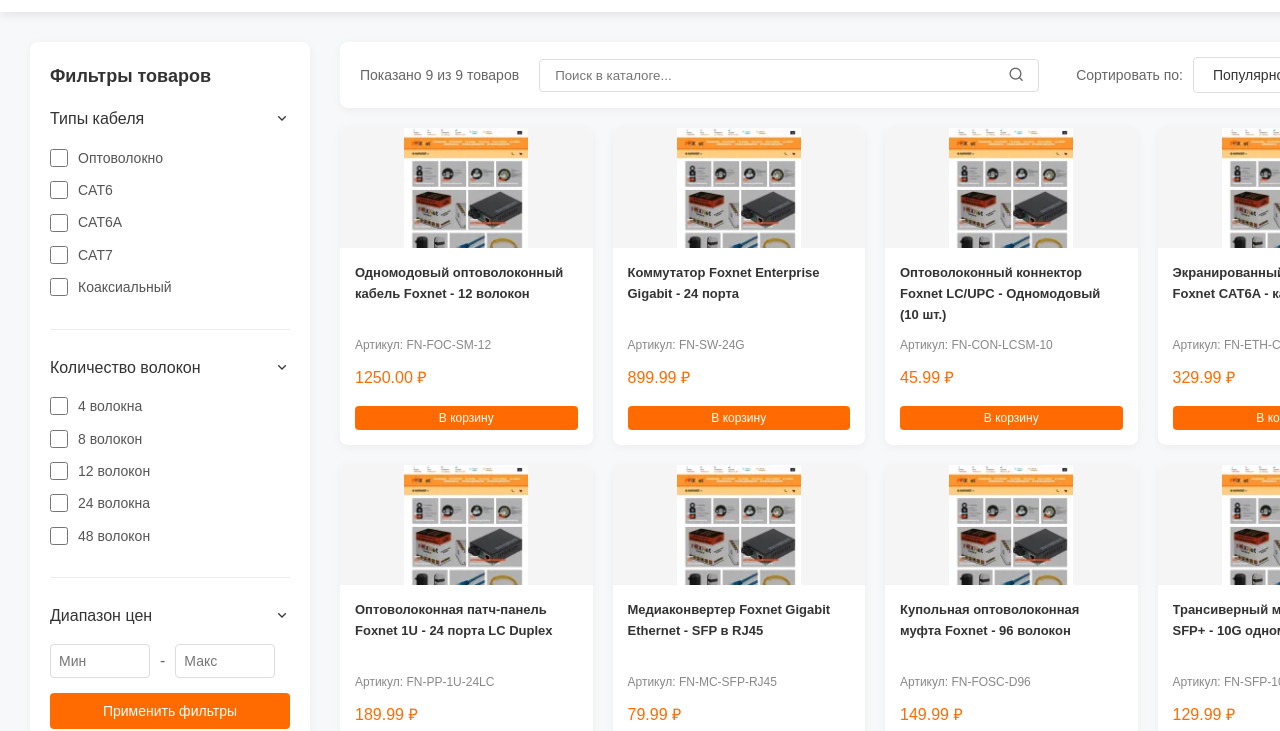
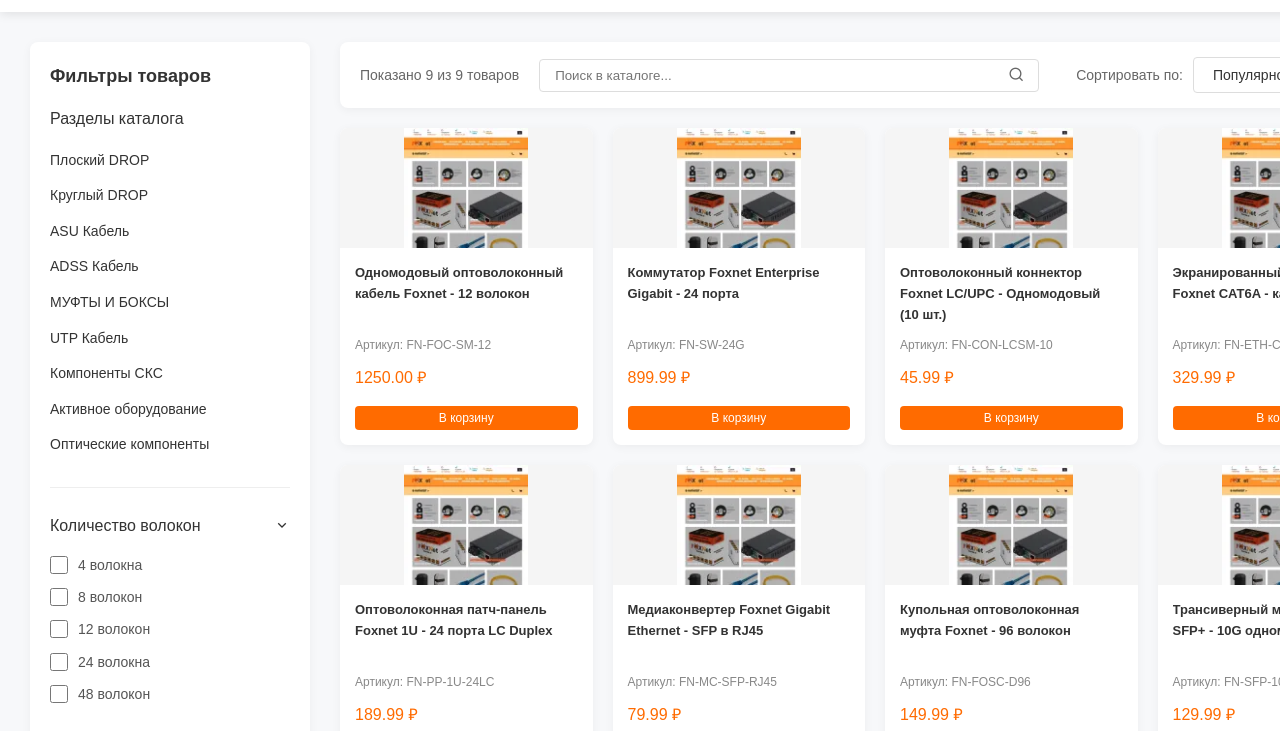
Before and after one commit to Johnykrsk888/FOXNET, a website: page HTML/index.html in a window 1280 px wide. Shown: the part 69-800 px from the top of the page. Drawn offline with nearby package versions, Linux system fonts and the light colour scheme; a web font is replaced by a local one.

Commit message:
Заменен фильтр по типам кабеля на фильтр по разделам каталога

```diff
--- a/HTML/index.html
+++ b/HTML/index.html
@@ -234,6 +234,20 @@
         .filter-label {
             font-size: 14px;
             color: #555;
+        }
+
+        .category-filter li {
+            margin-bottom: 10px;
+        }
+
+        .category-filter a {
+            text-decoration: none;
+            color: #333;
+            font-size: 14px;
+        }
+
+        .category-filter a:hover {
+            color: #FF6B00;
         }
 
         .price-range {
@@ -533,33 +547,21 @@
             <div class="sidebar">
                 <h3>Фильтры товаров</h3>
 
-                <!-- Cable Types Filter -->
+                <!-- Category Filter -->
                 <div class="filter-section">
                     <div class="filter-title">
-                        <span>Типы кабеля</span>
-                        <i class="ri-arrow-down-s-line"></i>
+                        <span>Разделы каталога</span>
                     </div>
-                    <ul class="filter-options">
-                        <li class="filter-option">
-                            <input type="checkbox" id="fiber-optic" class="filter-checkbox">
-                            <label for="fiber-optic" class="filter-label">Оптоволокно</label>
-                        </li>
-                        <li class="filter-option">
-                            <input type="checkbox" id="cat6" class="filter-checkbox">
-                            <label for="cat6" class="filter-label">CAT6</label>
-                        </li>
-                        <li class="filter-option">
-                            <input type="checkbox" id="cat6a" class="filter-checkbox">
-                            <label for="cat6a" class="filter-label">CAT6A</label>
-                        </li>
-                        <li class="filter-option">
-                            <input type="checkbox" id="cat7" class="filter-checkbox">
-                            <label for="cat7" class="filter-label">CAT7</label>
-                        </li>
-                        <li class="filter-option">
-                            <input type="checkbox" id="coaxial" class="filter-checkbox">
-                            <label for="coaxial" class="filter-label">Коаксиальный</label>
-                        </li>
+                    <ul class="filter-options category-filter">
+                        <li><a href="#" data-category="Плоский DROP">Плоский DROP</a></li>
+                        <li><a href="#" data-category="Круглый DROP">Круглый DROP</a></li>
+                        <li><a href="#" data-category="ASU Кабель">ASU Кабель</a></li>
+                        <li><a href="#" data-category="ADSS Кабель">ADSS Кабель</a></li>
+                        <li><a href="#" data-category="МУФТЫ И БОКСЫ">МУФТЫ И БОКСЫ</a></li>
+                        <li><a href="#" data-category="UTP Кабель">UTP Кабель</a></li>
+                        <li><a href="#" data-category="Компоненты СКС">Компоненты СКС</a></li>
+                        <li><a href="#" data-category="Активное оборудование">Активное оборудование</a></li>
+                        <li><a href="#" data-category="Оптические компоненты">Оптические компоненты</a></li>
                     </ul>
                 </div>
 
--- a/HTML/script.js
+++ b/HTML/script.js
@@ -4,6 +4,7 @@
   const sortSelect = document.querySelector('.sort-select');
   const searchInput = document.getElementById('product-search-input');
   const navLinks = document.querySelectorAll('.nav-menu a');
+  const sidebarLinks = document.querySelectorAll('.category-filter a');
   const logo = document.getElementById('logo');
   const cartIcon = document.querySelector('.ri-shopping-cart-2-line');
 
@@ -89,7 +90,9 @@
     updateResultsCount();
   }
 
-  navLinks.forEach(link => {
+  const allCategoryLinks = [...navLinks, ...sidebarLinks];
+
+  allCategoryLinks.forEach(link => {
     link.addEventListener('click', (e) => {
       e.preventDefault();
       const category = link.dataset.category;
```
